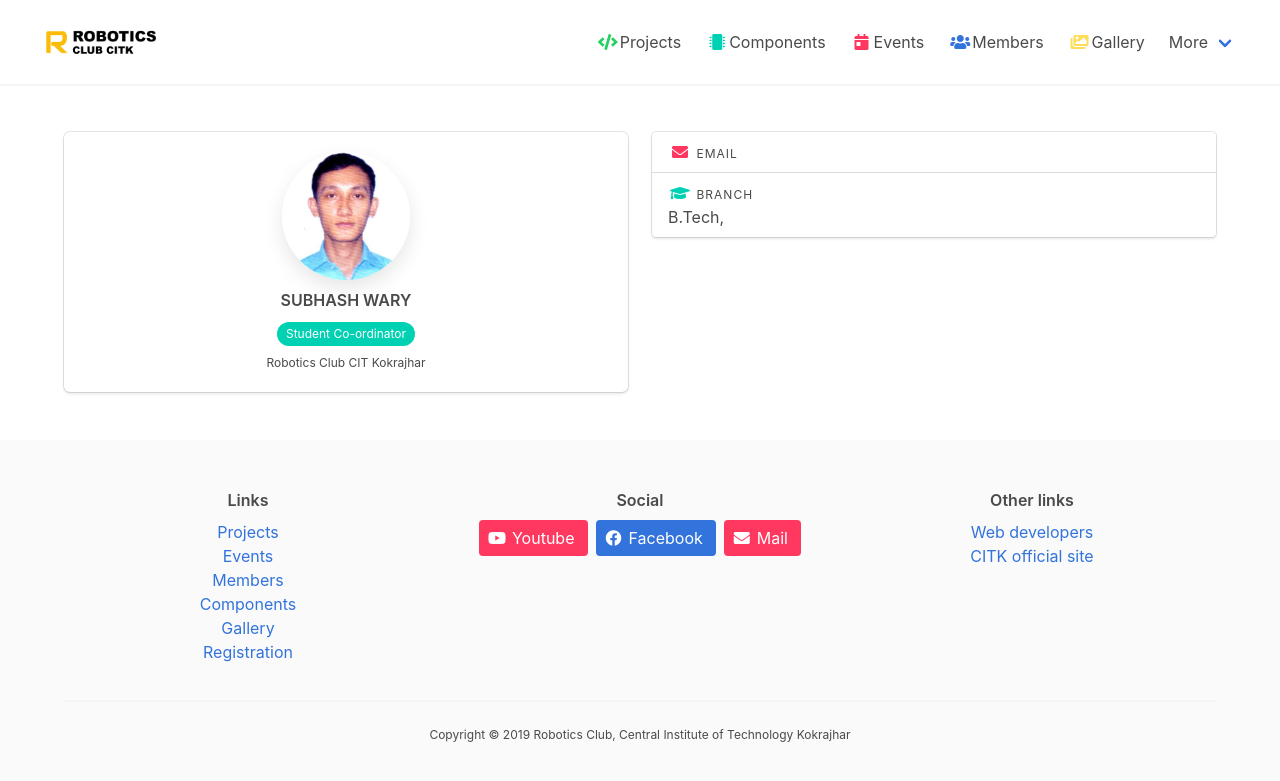
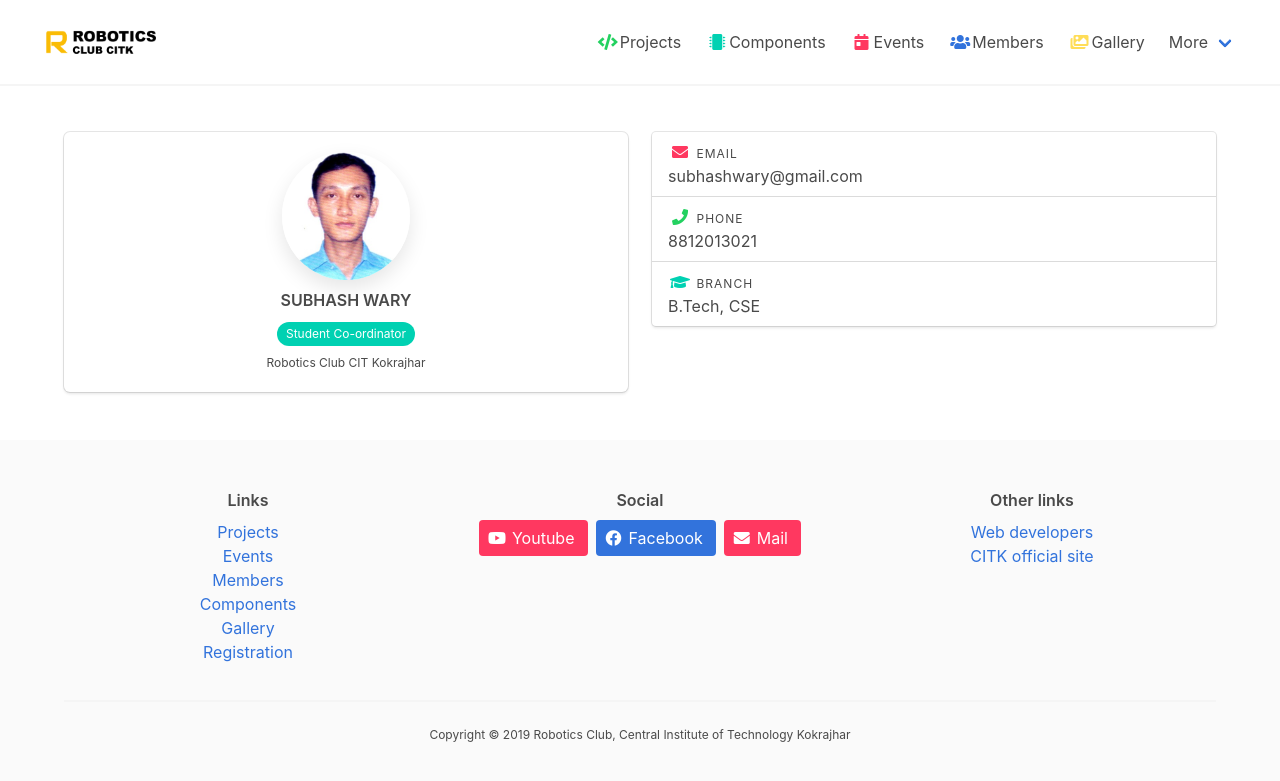
Before and after one commit to robotics-club-citk/robotics-club-citk.github.io, a Jekyll site: the page built from _members/subhaswary.md, in a window 1280 px wide. Shown: the top 781 px of the page. Built offline with Jekyll 4.4.1, drawn with Linux system fonts in a browser that asks for light colours.

Commit message:
Update subhaswary.md

```diff
--- a/_members/subhaswary.md
+++ b/_members/subhaswary.md
@@ -2,13 +2,13 @@
 username: subhashwary
 name: Subhash Wary
 title: Subhash Wary
-email:
-phone:
+email: subhashwary@gmail.com
+phone: 8812013021
 avatar: SubhashWary.jpg
 role: Student Co-ordinator
 type: core
 roll:
-branch:
+branch: CSE
 education: B.Tech
 priority: 9
 ---
```
